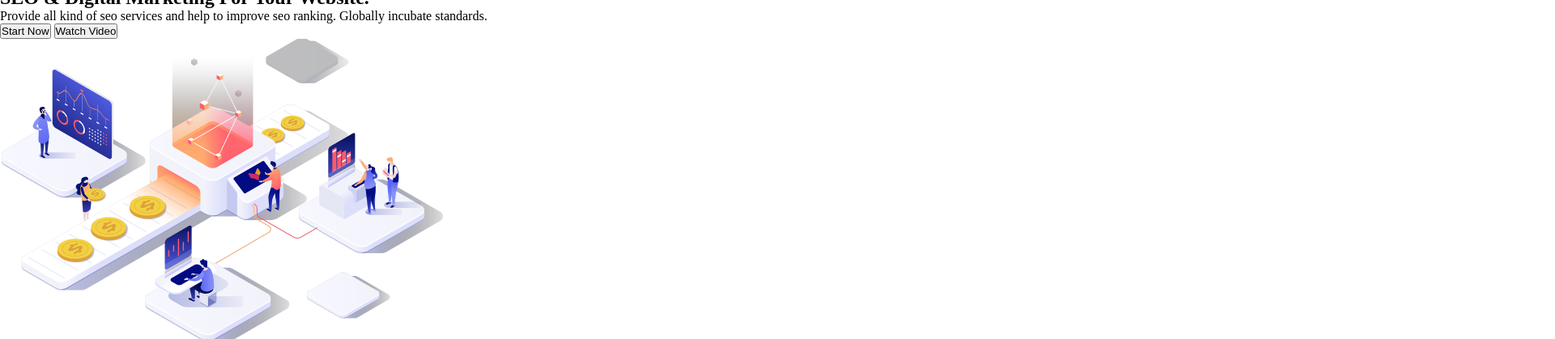
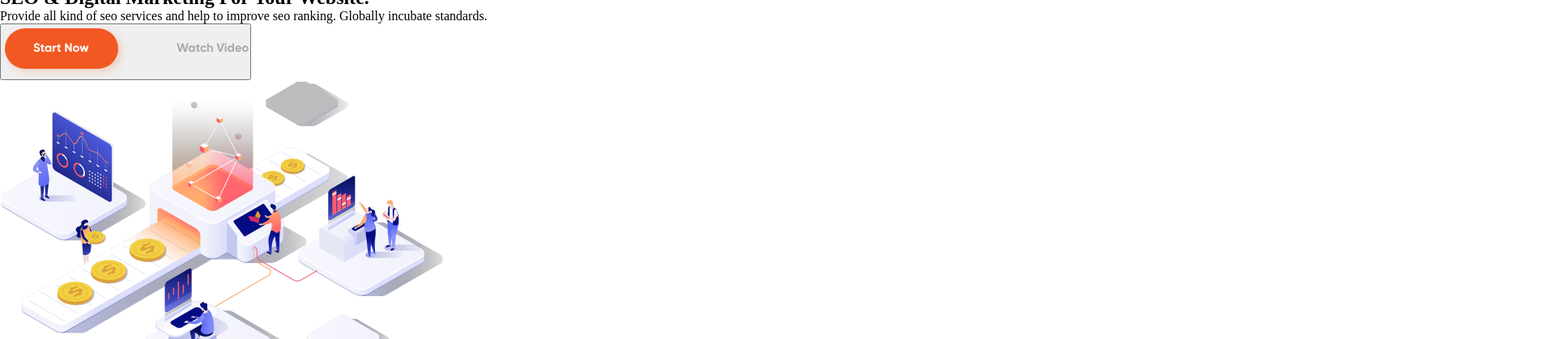
Before and after one commit to AndreiSavin1980/hw3, a plain HTML site: page index.html in a window 1280 px wide. Shown: the part 52-471 px from the top of the page at 81% size, 1920 px wide, since content can reach past the window. Drawn offline with Linux system fonts and the light colour scheme.

Commit message:
Домашнее задание к семинару 3.7 html Савина Андрея Владимировича

```diff
--- a/index.html
+++ b/index.html
@@ -25,8 +25,7 @@
 					<h1>SEO & Digital Marketing For Your Website.</h1>
 					<p>Provide all kind of seo services and help to improve seo ranking. Globally incubate standards.</p>
 					<div>
-						<button>Start Now</button>
-						<button>Watch Video</button>
+						<button><img src="./img/button.svg" alt="Start Now" /></button>
 					</div>
 				</div>
 				<img src="./img/Image.png" alt="Main Image" />
--- a/style.css
+++ b/style.css
@@ -3,3 +3,12 @@
   padding: 0;
   text-decoration: none;
 }
+
+body {
+  scroll-behavior: smooth;
+}
+
+img {
+  display: block;
+  max-width: 100%;
+}
```
